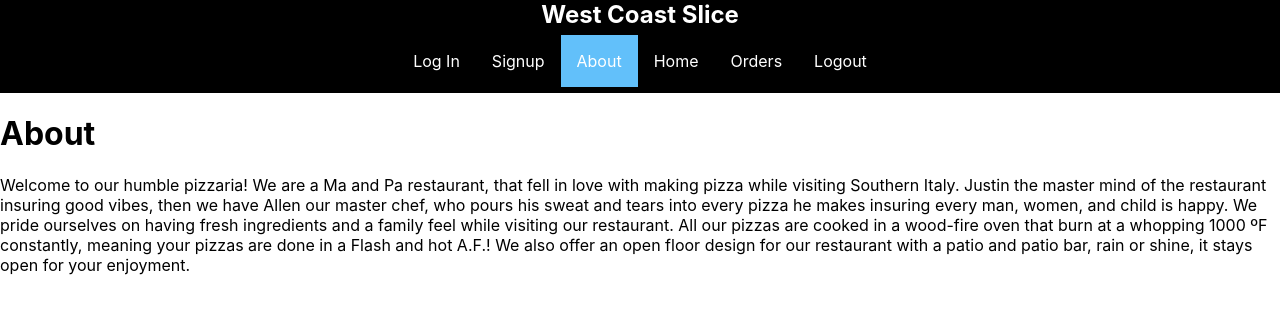
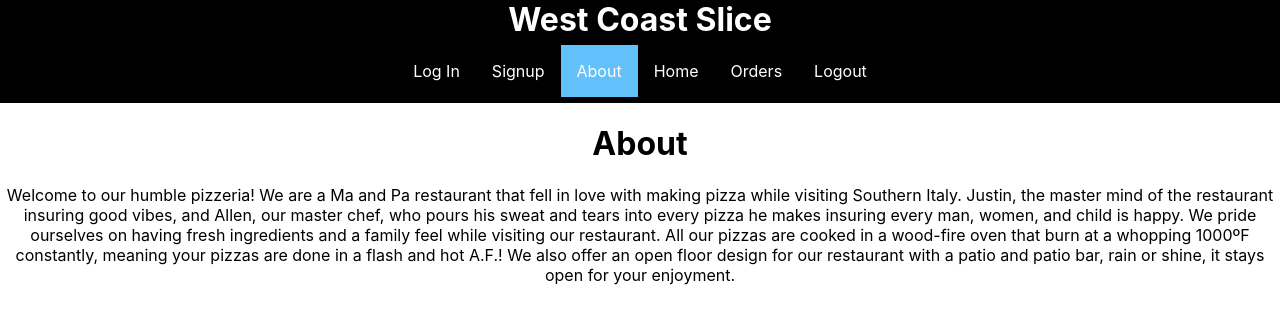
Before and after one commit to JustinDMc/West-Coast-Slice, a React (Create React App) app in the folder client/: page /about in a window 1280 px wide. Shown: the top 324 px of the page. Built offline with nearby package versions, Linux system fonts and the light colour scheme; no server answers.

Commit message:
more home page changes, mapping out the areas of the screen we need

```diff
--- a/client/src/About.js
+++ b/client/src/About.js
@@ -2,10 +2,10 @@ import React from 'react'
 
 export default function About() {
     return (
-        <div>
+        <div style={{textAlign: 'center'}}>
             <h1>About</h1>
             <p>
-                Welcome to our humble pizzaria! We are a Ma and Pa restaurant, that fell in love with making pizza while visiting Southern Italy. Justin the master mind of the restaurant insuring good vibes, then we have Allen our master chef, who pours his sweat and tears into every pizza he makes insuring every man, women, and child is happy.  We pride ourselves on having fresh ingredients and a family feel while visiting our restaurant. All our pizzas are cooked in a wood-fire oven that burn at a whopping 1000 ºF constantly, meaning your pizzas are done in a Flash and hot A.F.! We also offer an open floor design for our restaurant with a patio and patio bar, rain or shine, it stays open for your enjoyment.
+                Welcome to our humble pizzeria! We are a Ma and Pa restaurant that fell in love with making pizza while visiting Southern Italy. Justin, the master mind of the restaurant insuring good vibes, and Allen, our master chef, who pours his sweat and tears into every pizza he makes insuring every man, women, and child is happy.  We pride ourselves on having fresh ingredients and a family feel while visiting our restaurant. All our pizzas are cooked in a wood-fire oven that burn at a whopping 1000ºF constantly, meaning your pizzas are done in a flash and hot A.F.! We also offer an open floor design for our restaurant with a patio and patio bar, rain or shine, it stays open for your enjoyment.
             </p>
         </div>
     )
--- a/client/src/Home.js
+++ b/client/src/Home.js
@@ -5,21 +5,21 @@ export default function Home( {currentUser, pizzaCollection} ) {
     return (
         <div style={{display: "flex"}} className="home-screen-div">
             {/* <h1>Welcome {currentUser.username}, we are on the home page.</h1> */}
-            <div className="pizzaContainer" style={{border: "10px solid orange", flex: "50%", textAlign: 'center' ,display: "grid", gridTemplateColumns: "repeat(2, 300px)", gridRowGap: "24px", justifyContent: "space-around", alignItems: "center", width: "100%", margin: "auto"}}>
+            <div className="pizzaContainer" style={{border: "10px solid orange", flex: "65%", textAlign: 'center' ,display: "grid", gridTemplateColumns: "repeat(2, 300px)", gridRowGap: "24px", justifyContent: "space-around", alignItems: "center", width: "100%", margin: "auto"}}>
                 {pizzaCollection.map(pizza =>
                     <div key={pizza.id} style={{textAlign: 'center', border: "3px solid black",  padding: "6px", borderRadius: "8px", margin: "auto"}}>
                         <img src={pizza.img_url} style={{maxLength: "100px", maxHeight: "100px"}}/>
                         <h2>{pizza.name}</h2>
-                        <p>{pizza.toppings.map(topping => topping.name + " ")}</p>
+                        <p>{pizza.toppings.map(topping => topping.name).join(" / ")}</p>
                         <h5>{pizza.size}</h5>
                         <h3>${pizza.price}</h3>
                         <button>Order</button>
                     </div>
                     )}
             </div>
-            <div className="pizza-form" style={{flex: "50%", textAlign: 'center', border: "10px solid orange"}}>
+            <div className="pizza-form" style={{flex: "35%", textAlign: 'center', border: "10px solid orange"}}>
                 <h1>Customize pizza</h1>
-                <form>
+                <form style={{height: "30%"}}>
                     <input type="text" placeholder="Size..."></input>
                     <br></br>
                     <br></br>
@@ -27,7 +27,17 @@ export default function Home( {currentUser, pizzaCollection} ) {
                     <br></br>
                     <br></br>
                     <input type="text" placeholder="Notes..."></input>
+                    <br></br>
+                    <br></br>
+                    <input submit type="submit" value="Order"></input>
                 </form>
+                <hr></hr>
+                <div style={{textAlign: 'center'}}>
+                    <h1>Confirmation Window</h1>
+                    <div style={{border: "2px solid black"}}>
+
+                    </div>
+                </div>
             </div>
         </div>
     )
--- a/client/src/NavBar.js
+++ b/client/src/NavBar.js
@@ -5,7 +5,7 @@ import {NavLink} from "react-router-dom"
 function NavBar() {
     return (
         <div style={{backgroundColor: "black", textAlign: "center"}}>
-        <h2 style={{color: "white", margin: "0px"}}>West Coast Slice</h2>
+        <h1 style={{color: "white", margin: "0px"}}>West Coast Slice</h1>
         <Navbar>
             <NavLink
                 exact
```
